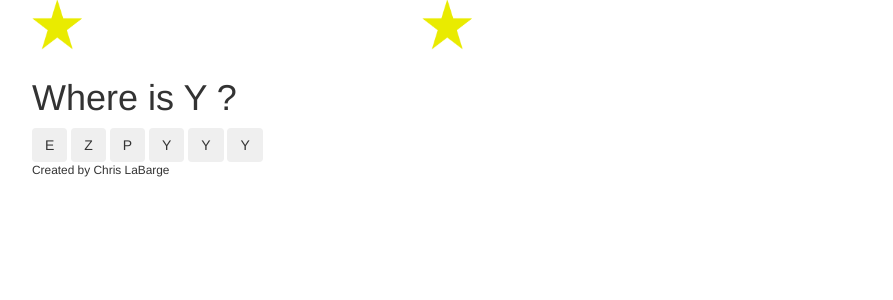
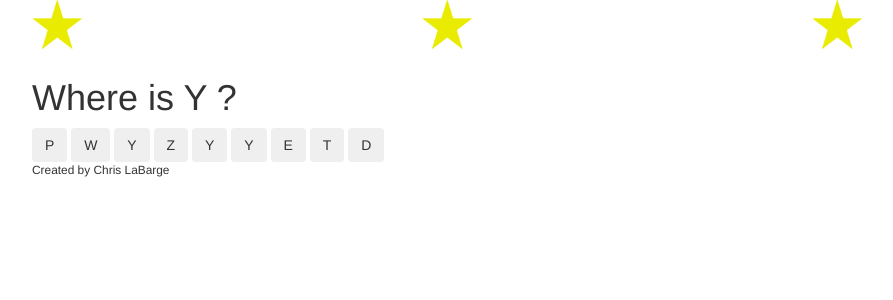
Before and after one commit to WalterPeck/capital_underground, a Rails app: page /help in a window 1280 px wide. Shown: the top 300 px of the page, without its empty margins (38-931 px from the left). Run offline with Rails 7, Linux system fonts and the light colour scheme; some libraries are stand-ins or nearby versions.

Commit message:
finished 3 stars and 3 more buttons

```diff
--- a/app/assets/stylesheets/custom.css.scss
+++ b/app/assets/stylesheets/custom.css.scss
@@ -564,3 +564,8 @@ box-shadow:         3px 3px 30px 0px rgba(255, 41, 110, 1);
 	display: none;
   padding-top: 10px;
 }
+
+#star3 {
+	display: none;
+  padding-top: 10px;
+}
--- a/app/views/layouts/application.html.erb
+++ b/app/views/layouts/application.html.erb
@@ -67,10 +67,16 @@
   				$("#star1").velocity("callout.shake",600, [.3,.31,.58,1.65]);
   			});
 
-	      	$("#staranime2").click(function(){
+	      $("#staranime2").click(function(){
 
    		  	$("#star2").velocity("transition.bounceRightIn",700 );
   				$("#star2").velocity("callout.shake",600, [.3,.31,.58,1.65]);
+  			});
+
+  			$("#staranime3").click(function(){
+
+   		  	$("#star3").velocity("transition.bounceRightIn",700 );
+  				$("#star3").velocity("callout.shake",600, [.3,.31,.58,1.65]);
   			});
 
 			});
--- a/app/views/static_pages/help.html.erb
+++ b/app/views/static_pages/help.html.erb
@@ -1,7 +1,9 @@
 <% provide(:title, 'Help') %>
 
 <%letter = 'Y'%>
-<%letter_trigger= false%>
+<%letter_trigger1= false%>
+<%letter_trigger2= false%>
+
 
 
 <%btn_1 = letter%>
@@ -13,11 +15,9 @@
 <%btn_7 = new_letter(letter)%>
 <%btn_8 = new_letter(letter)%>
 <%btn_9 = new_letter(letter)%>
-<%btn_10 = new_letter(letter)%>
-<%btn_11 = new_letter(letter)%>
-<%btn_12 = new_letter(letter)%>
 
-<%button_array = [btn_1, btn_2, btn_3, btn_4, btn_5, btn_6].shuffle%>
+
+<%button_array = [btn_1, btn_2, btn_3, btn_4, btn_5, btn_6, btn_7, btn_8, btn_9].shuffle%>
 
 <script>
 function lightitup() {
@@ -33,7 +33,8 @@ function lightitup() {
 
 
 
-<div class='row'  style="height:58px"> <!--this prevents from the rows getting shifted down the page when the star appears-->
+
+<div class='row' style="height:58px"> <!--this prevents from the rows getting shifted down the page when the star appears-->
 
 	<div class='col-xs-4 center'>
 		<%=image_tag("star.png", width:'50', height: '50', id:'star1')%>
@@ -43,6 +44,10 @@ function lightitup() {
 		<%=image_tag("star.png", width:'50', height: '50', id:'star2')%>
 	</div>
 
+	<div class='col-xs-4 center'>
+		<%=image_tag("star.png", width:'50', height: '50', id:'star3')%>
+	</div>
+
 </div>
 
 <div class='row edu'>
@@ -50,8 +55,8 @@ function lightitup() {
 		<h1>Where is Y ?</h1>
 
 
-		<%if button_array[0] == letter%>  <!--I dont need the exta script here-->
-			<%letter_trigger = true%>
+		<%if button_array[0] == letter%> <!--I dont need the exta script here-->
+			<%letter_trigger1 = true%>
 
 			<button type="button" class="btn btn-letter btn-circle btn-xl" id="staranime" data-toggle="button"><%=button_array[0]%></button>
 
@@ -59,50 +64,110 @@ function lightitup() {
 			<button type="button" class="btn btn-letter butt btn-circle btn-xl" data-loading-text=<%=button_array[0]%>><%=button_array[0]%></button>
 		<%end%>
 
-		<%if button_array[1] == letter and letter_trigger != true %>
-				<%letter_trigger = true%>
+		<%if button_array[1] == letter and letter_trigger1 != true %>
+			<%letter_trigger1 = true%>
 			<button type="button" class="btn btn-letter btn-circle btn-xl" id="staranime" data-toggle="button"><%=button_array[1]%></button>
-		<%elsif button_array[1] == letter and letter_trigger == true%>
+		<%elsif button_array[1] == letter and letter_trigger1 == true%>
+			<%letter_trigger2 = true%>
 			<button type="button" class="btn btn-letter btn-circle btn-xl" id="staranime2" data-toggle="button"><%=button_array[1]%></button>
 		<%else%>
 			<button type="button" class="btn btn-letter butt btn-circle btn-xl" data-loading-text=<%=button_array[1]%>><%=button_array[1]%></button>
 		<%end%>
 
-		<%if button_array[2] == letter and letter_trigger != true%>
-				<%letter_trigger = true%>
+		<%if button_array[2] == letter and letter_trigger1 != true%>
+			<%letter_trigger1 = true%>
 			<button type="button" class="btn btn-letter btn-circle btn-xl" id="staranime" data-toggle="button" ><%=button_array[2]%></button>
-		<%elsif button_array[2] == letter and letter_trigger == true%>
+		<%elsif button_array[2] == letter and letter_trigger1 == true and letter_trigger2 != true %>
+			<%letter_trigger2 = true%>
 			<button type="button" class="btn btn-letter btn-circle btn-xl" id="staranime2" data-toggle="button"><%=button_array[2]%></button>
+		<%elsif button_array[2] == letter and letter_trigger1 == true and letter_trigger2 == true %>
+
+			<button type="button" class="btn btn-letter btn-circle btn-xl" id="staranime3" data-toggle="button"><%=button_array[2]%></button>
 		<%else%>
 			<button type="button" class="btn btn-letter butt btn-circle btn-xl" data-loading-text=<%=button_array[2]%>><%=button_array[2]%></button>
 		<%end%>
 
-		<%if button_array[3] == letter and letter_trigger != true%>
-				<%letter_trigger = true%>
+		<%if button_array[3] == letter and letter_trigger1 != true%>
+			<%letter_trigger1 = true%>
 			<button type="button" class="btn btn-letter btn-circle btn-xl" id="staranime" data-toggle="button"><%=button_array[3]%></button>
-		<%elsif button_array[3] == letter and letter_trigger == true%>
+		<%elsif button_array[3] == letter and letter_trigger1 == true and letter_trigger2 != true%>
+			<%letter_trigger2 = true%>
 			<button type="button" class="btn btn-letter btn-circle btn-xl" id="staranime2" data-toggle="button"><%=button_array[3]%></button>
+		<%elsif button_array[3] == letter and letter_trigger1 == true and letter_trigger2 == true %>
+
+			<button type="button" class="btn btn-letter btn-circle btn-xl" id="staranime3" data-toggle="button"><%=button_array[3]%></button>
 		<%else%>
 			<button type="button" class="btn btn-letter butt btn-circle btn-xl" data-loading-text=<%=button_array[3]%>><%=button_array[3]%></button>
 		<%end%>
 
-		<%if button_array[4] == letter and letter_trigger != true%>
-				<%letter_trigger = true%>
-				<button type="button" class="btn btn-letter btn-circle btn-xl" id="staranime"  data-toggle="button"><%=button_array[4]%></button>
-		<%elsif button_array[4] == letter and letter_trigger == true%>
+		<%if button_array[4] == letter and letter_trigger1 != true%>
+			<%letter_trigger1 = true%>
+			<button type="button" class="btn btn-letter btn-circle btn-xl" id="staranime" data-toggle="button"><%=button_array[4]%></button>
+		<%elsif button_array[4] == letter and letter_trigger1 == true and letter_trigger2 != true%>
+			<%letter_trigger2 = true%>
 			<button type="button" class="btn btn-letter btn-circle btn-xl" id="staranime2" data-toggle="button"><%=button_array[4]%></button>
+		<%elsif button_array[4] == letter and letter_trigger1 == true and letter_trigger2 == true %>
+
+			<button type="button" class="btn btn-letter btn-circle btn-xl" id="staranime3" data-toggle="button"><%=button_array[4]%></button>
 		<%else%>
 			<button type="button" class="btn btn-letter butt btn-circle btn-xl" data-loading-text=<%=button_array[4]%>><%=button_array[4]%></button>
 		<%end%>
 
-		<%if button_array[5] == letter and letter_trigger != true%>
-				<%letter_trigger = true%>
+		<%if button_array[5] == letter and letter_trigger1 != true%>
+			<%letter_trigger1 = true%>
 			<button type="button" class="btn btn-letter btn-circle btn-xl" id="staranime" data-toggle="button"><%=button_array[5]%></button>
-		<%elsif button_array[5] == letter and letter_trigger == true%>
+		<%elsif button_array[5] == letter and letter_trigger1 == true and letter_trigger2 != true%>
+			<%letter_trigger2 = true%>
 			<button type="button" class="btn btn-letter btn-circle btn-xl" id="staranime2" data-toggle="button"><%=button_array[5]%></button>
+		<%elsif button_array[5] == letter and letter_trigger1 == true and letter_trigger2 == true %>
+
+			<button type="button" class="btn btn-letter btn-circle btn-xl" id="staranime3" data-toggle="button"><%=button_array[5]%></button>
 		<%else%>
 			<button type="button" class="btn btn-letter butt btn-circle btn-xl" data-loading-text=<%=button_array[5]%>><%=button_array[5]%></button>
 		<%end%>
+
+
+
+		<%if button_array[6] == letter and letter_trigger1 != true%>
+			<%letter_trigger1 = true%>
+			<button type="button" class="btn btn-letter btn-circle btn-xl" id="staranime" data-toggle="button"><%=button_array[6]%></button>
+		<%elsif button_array[6] == letter and letter_trigger1 == true and letter_trigger2 != true%>
+			<%letter_trigger2 = true%>
+			<button type="button" class="btn btn-letter btn-circle btn-xl" id="staranime2" data-toggle="button"><%=button_array[6]%></button>
+		<%elsif button_array[6] == letter and letter_trigger1 == true and letter_trigger2 == true %>
+
+			<button type="button" class="btn btn-letter btn-circle btn-xl" id="staranime3" data-toggle="button"><%=button_array[6]%></button>
+		<%else%>
+			<button type="button" class="btn btn-letter butt btn-circle btn-xl" data-loading-text=<%=button_array[6]%>><%=button_array[6]%></button>
+		<%end%>
+
+		<%if button_array[7] == letter and letter_trigger1 != true%>
+			<%letter_trigger1 = true%>
+			<button type="button" class="btn btn-letter btn-circle btn-xl" id="staranime" data-toggle="button"><%=button_array[7]%></button>
+		<%elsif button_array[7] == letter and letter_trigger1 == true and letter_trigger2 != true%>
+			<%letter_trigger2 = true%>
+			<button type="button" class="btn btn-letter btn-circle btn-xl" id="staranime2" data-toggle="button"><%=button_array[7]%></button>
+		<%elsif button_array[7] == letter and letter_trigger1 == true and letter_trigger2 == true %>
+
+			<button type="button" class="btn btn-letter btn-circle btn-xl" id="staranime3" data-toggle="button"><%=button_array[7]%></button>
+		<%else%>
+			<button type="button" class="btn btn-letter butt btn-circle btn-xl" data-loading-text=<%=button_array[7]%>><%=button_array[7]%></button>
+		<%end%>
+
+		<%if button_array[8] == letter and letter_trigger1 != true%>
+			<%letter_trigger1 = true%>
+			<button type="button" class="btn btn-letter btn-circle btn-xl" id="staranime" data-toggle="button"><%=button_array[8]%></button>
+		<%elsif button_array[8] == letter and letter_trigger1 == true and letter_trigger2 != true%>
+			<%letter_trigger2 = true%>
+			<button type="button" class="btn btn-letter btn-circle btn-xl" id="staranime2" data-toggle="button"><%=button_array[8]%></button>
+		<%elsif button_array[8] == letter and letter_trigger1 == true and letter_trigger2 == true %>
+
+			<button type="button" class="btn btn-letter btn-circle btn-xl" id="staranime3" data-toggle="button"><%=button_array[8]%></button>
+		<%else%>
+			<button type="button" class="btn btn-letter butt btn-circle btn-xl" data-loading-text=<%=button_array[8]%>><%=button_array[8]%></button>
+		<%end%>
+
+
 
 </div>
 
```
Lines whose indentation alone changed are shown as unchanged.
